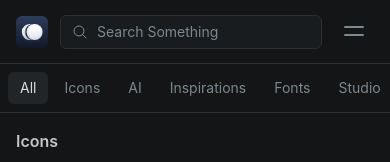
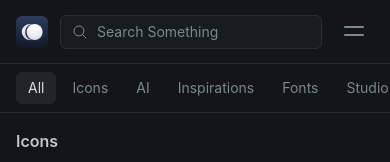
Before and after one commit to yikZero/Rosure, a Next.js app: page / in a window 390 px wide. Shown: the top 162 px of the page. Built offline with nearby package versions, Linux system fonts and the light colour scheme.

Commit message:
fix: adjust category spacing on mobile

```diff
--- a/components/sidebar.tsx
+++ b/components/sidebar.tsx
@@ -17,7 +17,7 @@ export default function Sidebar() {
   return (
     <>
       <aside className="group/sidebar sticky top-16 z-30 w-full shrink-0 border-b border-border bg-body-background md:block md:h-[calc(100vh-4rem)] md:border-r">
-        <div className="flex size-full flex-row  gap-1 overflow-x-scroll p-2 md:flex-col">
+        <div className="flex size-full flex-row gap-1 overflow-x-scroll px-4 py-2 md:flex-col md:p-2">
           {categories.map((category) => {
             const isActive = category.url === pathname;
             const linkCount = getLinksCountForCategory(
```
